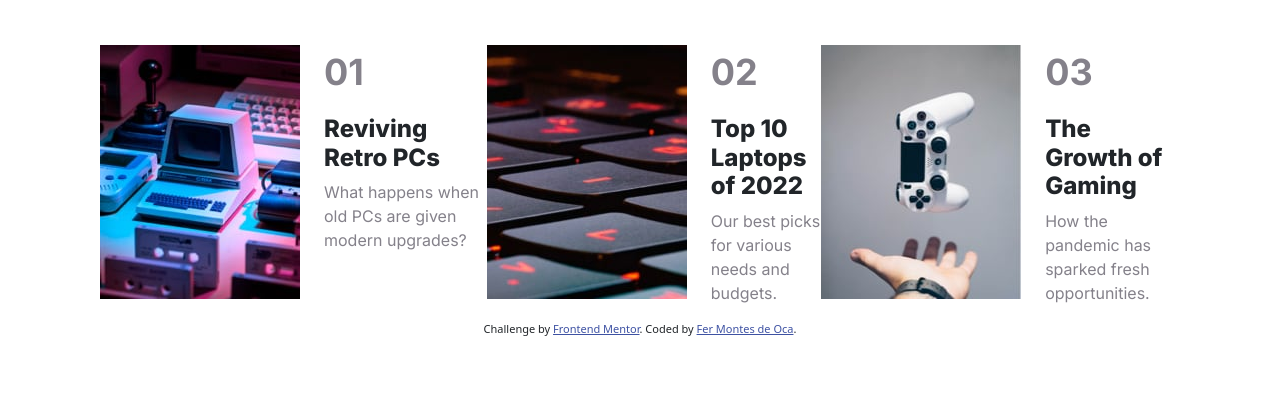
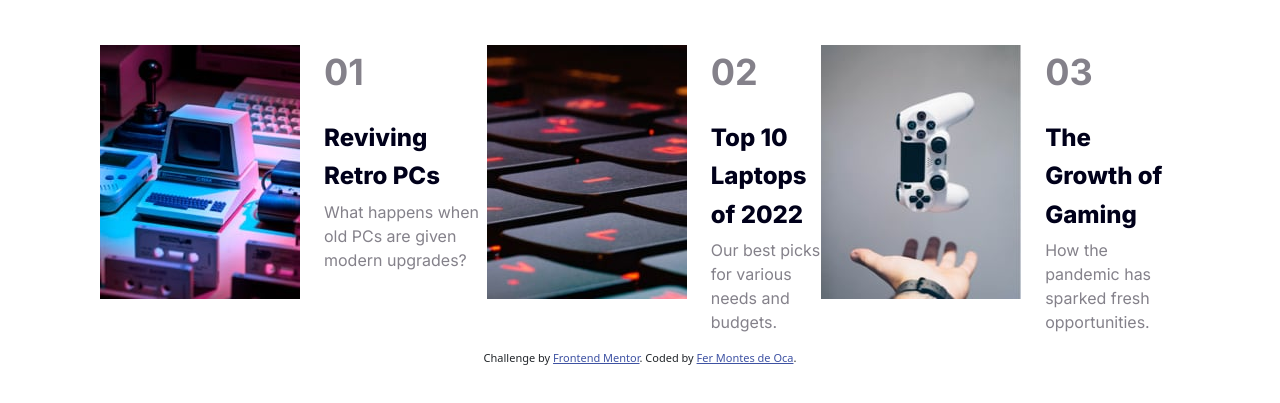
Before and after one commit to FerMontesdeOca/news-homepage, a plain HTML site: page index.html in a window 1280 px wide. Shown: the part 826-1229 px from the top of the page. Drawn offline with nearby package versions, Linux system fonts and the light colour scheme.

Commit message:
hover in section fixed

```diff
--- a/index.html
+++ b/index.html
@@ -103,7 +103,7 @@
       </div>
       <div class="card__text w-75 ms-lg-4">
         <p class="card__text--num">01</p>
-        <h2>Reviving Retro PCs</h2>
+        <h2><a href="/index.html">Reviving Retro PCs</a></h2>
        <p class="card__text--parragraf"> What happens when old PCs are given modern upgrades?</p>
       </div>
     </div>
@@ -113,7 +113,7 @@
       </div>
       <div class="card__text w-75 ms-lg-4">
         <p class="card__text--num">02</p>
-        <h2>Top 10 Laptops of 2022</h2>
+        <h2><a href="/index.html">Top 10 Laptops of 2022</a></h2>
         <p class="card__text--parragraf">Our best picks for various needs and budgets.</p>
       </div>
     </div>
@@ -123,7 +123,7 @@
       </div>
       <div class="card__text w-75 ms-lg-4">
         <p class="card__text--num">03</p>
-        <h2>The Growth of Gaming</h2>
+        <h2><a href="/index.html">The Growth of Gaming</a></h2>
         <p class="card__text--parragraf">How the pandemic has sparked fresh opportunities.</p>
       </div>
     </div>
--- a/sass/style.scss
+++ b/sass/style.scss
@@ -79,17 +79,22 @@ body{
            font-size: 36px;
            color: #84818a;
        }
-       h2{
-        font-weight: 800;
-            font-family: 'Inter', sans-serif;
-            font-size: 24px;
-       }
+
        .card__text--parragraf{
         font-family: 'Inter', sans-serif;
         color: #84818a;
        }
     }
-
+    h2 a{
+          text-decoration: none;
+          color: #00001a;
+          font-weight: 800;
+          font-family: 'Inter', sans-serif;
+          font-size: 24px;
+          &:hover{
+            color: #d75b54;
+          }
+       }
 }
 
 @media(max-width:1024px){
```
Also changed, not shown: sass/style.css, 1 other file.
